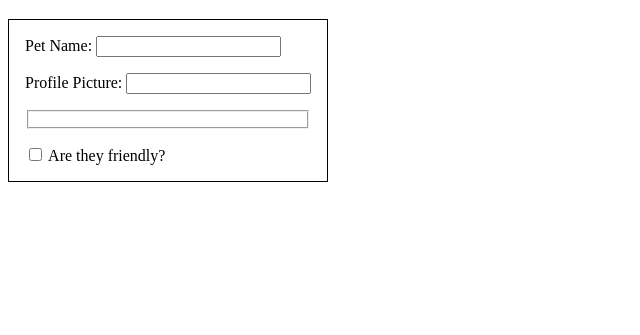
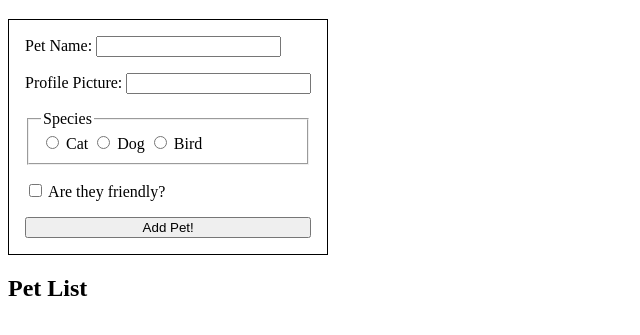
Before and after one commit to 999Marv/petTracker, a website: page public/index.html in a window 1280 px wide. Shown: the part 61-396 px from the top of the page, without its empty margins (0-640 px from the left). Drawn offline with Linux system fonts and the light colour scheme.

Commit message:
html form set up

```diff
--- a/public/index.html
+++ b/public/index.html
@@ -9,29 +9,42 @@
   <body>
     <h1>Pet Tracker</h1>
 
-    <form>
+    <form id="new-pet-form" aria-labelledby="pet form">
       <label>
         Pet Name:
-        <input type="text" name="" id="" />
+        <input type="text" name="" id="" required />
       </label>
 
       <label>
         Profile Picture:
-        <input type="text" name="" id="" />
+        <input type="text" name="" id="" required />
       </label>
 
-      <fieldset></fieldset>
+      <fieldset>
+        <legend>Species</legend>
+        <label>
+          <input type="radio" name="species" id="cat" value="Cat" />
+          Cat
+        </label>
+        <label for="dog">
+          <input type="radio" name="species" id="dog" value="Dog" />
+          Dog
+        </label>
+        <label>
+          <input type="radio" name="species" id="bird" value="Bird" />
+          Bird
+        </label>
+      </fieldset>
 
       <label>
         <input type="checkbox" name="" id="" />
         Are they friendly?
       </label>
+
+      <button type="submit">Add Pet!</button>
     </form>
 
-    <!-- <label>
-      Name:
-      <input type="text" name="subName" id="sub-name" required />
-    </label> -->
+    <h2>Pet List</h2>
   </body>
 
   <style>
```
